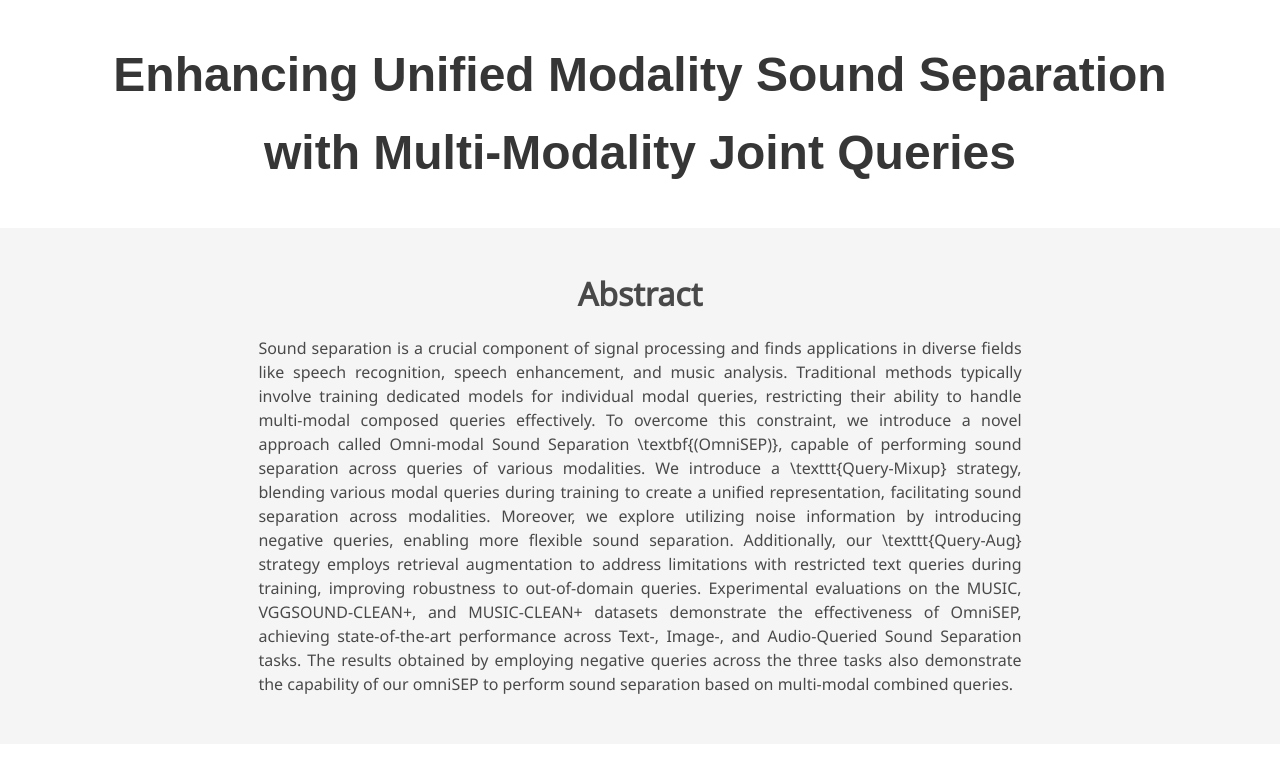
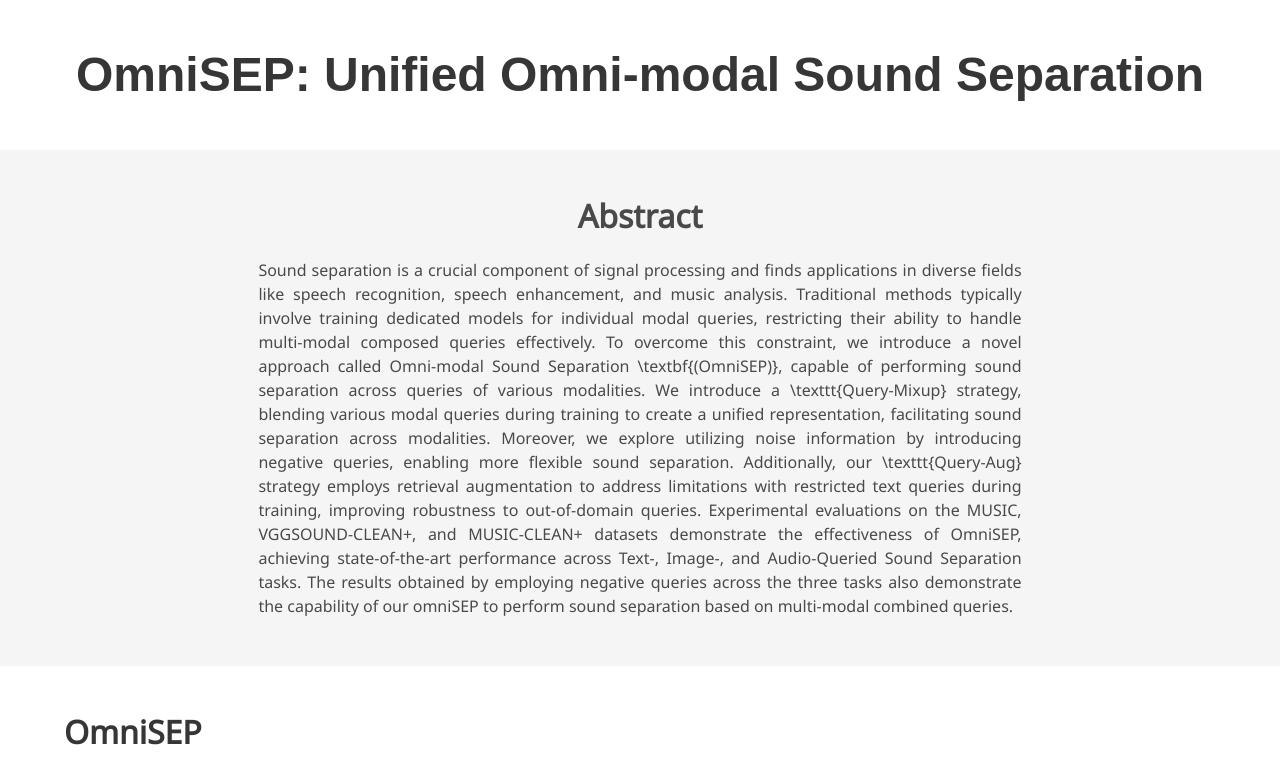
Before and after one commit to UMSS-demo/UMSS-demo.github.io, a plain HTML site: page index.html in a window 1280 px wide. Shown: the top 772 px of the page. Drawn offline with nearby package versions, Linux system fonts and the light colour scheme; some icons are missing; a web font is replaced by a local one.

Commit message:
Update index.html

```diff
--- a/index.html
+++ b/index.html
@@ -37,8 +37,8 @@
       <div class="container">
         <div class="columns is-centered">
           <div class="column has-text-centered">
-              <h1 id="co-speech-modalities" class="title is-1 publication-title">Enhancing Unified Modality Sound Separation</h1>
-              <h1 class="title is-1 publication-title">with Multi-Modality Joint Queries</h1>
+              <h1 id="co-speech-modalities" class="title is-1 publication-title">OmniSEP: Unified Omni-modal Sound Separation</h1>
+<!--               <h1 class="title is-1 publication-title"></h1> -->
           </div>
         </div>
       </div>
```
